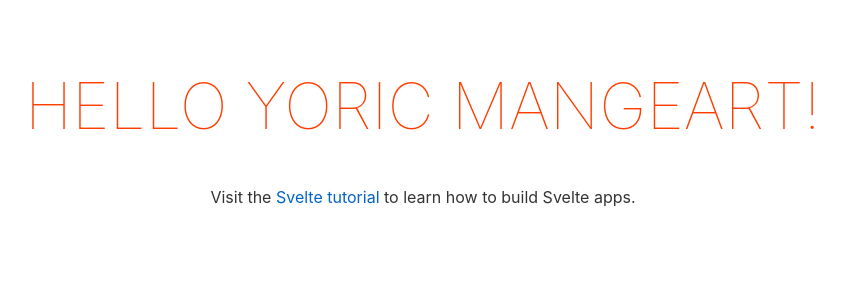
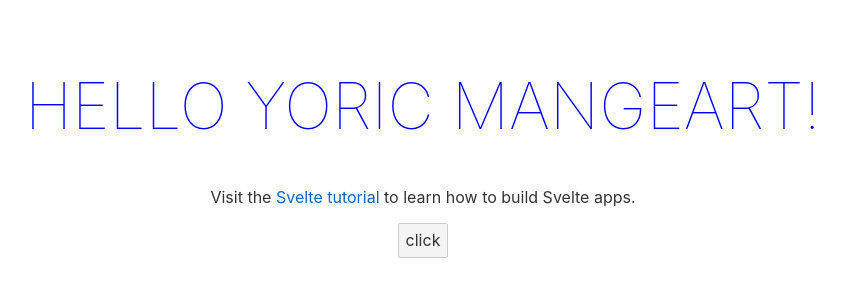
Before and after one commit to yoric-m/feedback, a Svelte app: page / in a window 1280 px wide. Shown: the top 300 px of the page, without its empty margins (217-1062 px from the left). Built offline with nearby package versions, Linux system fonts and the light colour scheme.

Commit message:
change color

```diff
--- a/src/App.svelte
+++ b/src/App.svelte
@@ -1,12 +1,17 @@
 <script>
 	const firstName='Yoric';
 	const lastName='Mangeart';
+	let color='blue';
 	const name = `${firstName} ${lastName}`;
+	function changeColor() {
+		color = 'orange';
+	}
 </script>
 
 <main>
-	<h1>Hello {name}!</h1>
+	<h1 style="color: {color}">Hello {name}!</h1>
 	<p>Visit the <a href="https://svelte.dev/tutorial">Svelte tutorial</a> to learn how to build Svelte apps.</p>
+	<button on:click={changeColor}>click</button>
 </main>
 
 <style>
```
